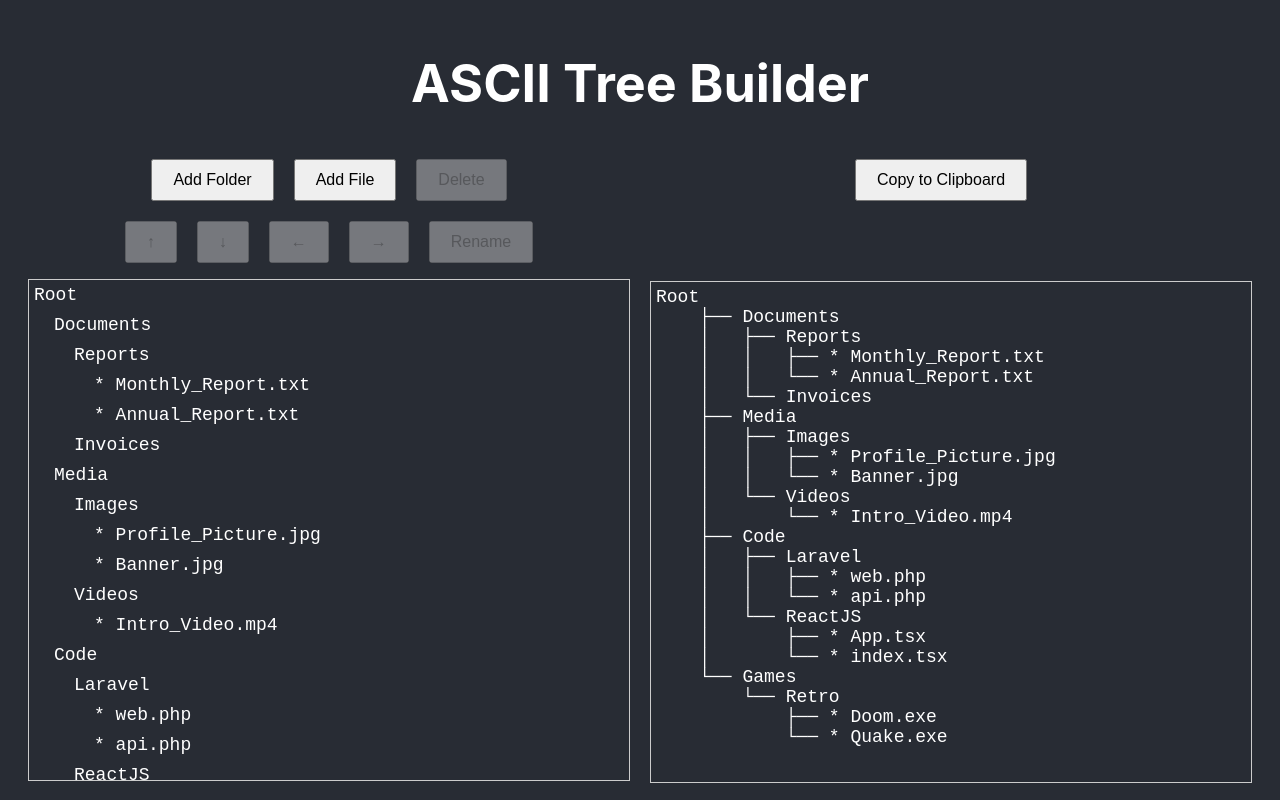
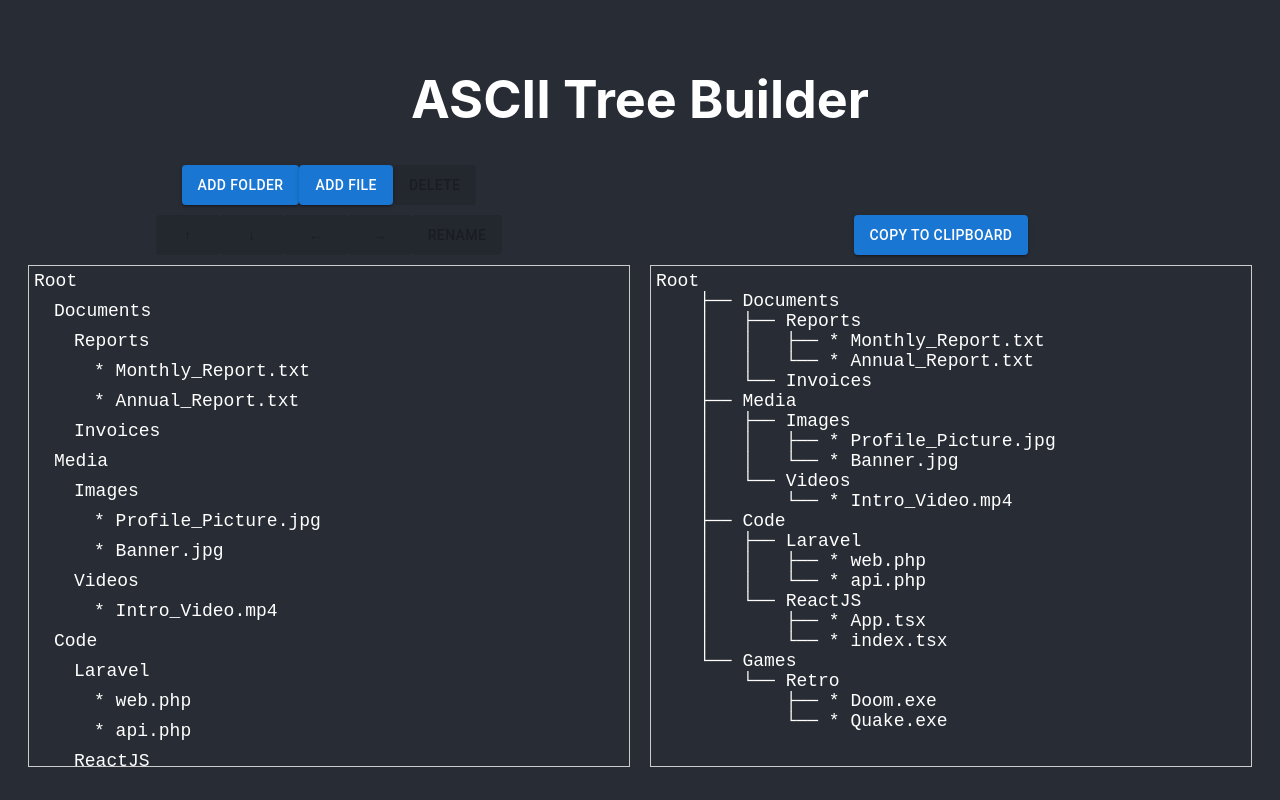
Before and after one commit to chdonncha/ascii-tree-builder-old, a React (Create React App) app in the folder ascii-tree-builder/: page / in a window 1280 px wide. Built offline with nearby package versions, Linux system fonts and the light colour scheme.

Commit message:
Standardise Styling components

```diff
--- a/ascii-tree-builder/src/App.scss
+++ b/ascii-tree-builder/src/App.scss
@@ -16,9 +16,3 @@
 .App-link {
   color: #61dafb;
 }
-
-.button-style {
-  font-size: 16px;
-  padding: 10px 20px;
-  margin: 10px;
-}
--- a/ascii-tree-builder/src/components/TreeBuilder/TreeBuilder.scss
+++ b/ascii-tree-builder/src/components/TreeBuilder/TreeBuilder.scss
@@ -1,21 +1,16 @@
 .container {
   display: flex;
+  align-items: flex-start;
 }
 
-.input-box {
-  display: flex;
-  flex-direction: column;
-}
-
-.button-container {
-  height: 120px;
+.button-row {
+  height: 40px;
   margin-bottom: 10px;
 }
 
-.row-list, .output-box {
+.input-list, .output-list {
   list-style-type: none;
   padding: 0;
-  margin: 0;
   font-family: monospace;
   font-size: 18px;
   border: 1px solid #ccc;
@@ -24,18 +19,17 @@
   overflow-y: auto;
 }
 
-.row-list li {
+.input-list li {
   padding: 5px;
   cursor: pointer;
   text-align: left;
 }
 
-.output-box {
+.output-list {
   white-space: pre-wrap;
   overflow-y: auto;
   text-align: left;
   margin-left: 20px;
-  margin-top: 70px;
   border: 1px solid #ccc;
 }
 
@@ -51,3 +45,11 @@
 .hidden-button {
   visibility: hidden;
 }
+
+ul {
+  margin: 0;
+}
+
+.button-style {
+  height: 40px
+}
--- a/ascii-tree-builder/src/components/TreeBuilder/TreeBuilder.tsx
+++ b/ascii-tree-builder/src/components/TreeBuilder/TreeBuilder.tsx
@@ -1,5 +1,6 @@
 import React, { useState, useEffect, useRef } from 'react';
 import './TreeBuilder.scss';
+import Button from '@mui/material/Button';
 
 const TreeBuilder: React.FC = () => {
   const [rows, setRows] = useState<{ content: string; isSelected: boolean }[]>([
@@ -265,43 +266,41 @@ const TreeBuilder: React.FC = () => {
 
   return (
     <div className="container">
-      <div className="input-box" ref={containerRef}>
-        <div className="button-container">
-          <div className="row-container">
-            <button className="button-style" onClick={addFolder}>
+      <div className="input-box">
+        <div className="button-row">
+          <Button variant="contained" className="button-style" onClick={addFolder}>
             Add Folder
-            </button>
-            <button className="button-style" onClick={addFile}>
+          </Button>
+          <Button variant="contained" className="button-style" onClick={addFile}>
             Add File
-            </button>
-
-            <button className="button-style" disabled={selectedRow < 0} onClick={deleteRow}>
+          </Button>
+          <Button variant="contained" className="button-style" disabled={selectedRow < 0} onClick={deleteRow}>
             Delete
-            </button>
-            <div className="row-container">
-              <button className="button-style" disabled={selectedRow < 0} onClick={moveRowUp}>
+          </Button>
+        </div>
+        <div className="button-row">
+          <Button variant="contained" className="button-style" disabled={selectedRow < 0} onClick={moveRowUp}>
             ↑
-              </button>
-              <button className="button-style" disabled={selectedRow < 0} onClick={moveRowDown}>
+          </Button>
+          <Button variant="contained" className="button-style" disabled={selectedRow < 0} onClick={moveRowDown}>
             ↓
-              </button>
-              <button
+          </Button>
+          <Button
+            variant="contained"
             className="button-style"
             disabled={selectedRow < 0 || getIndentation(rows[selectedRow].content) === 0}
             onClick={stepRowOut}
           >
             ←
-              </button>
-              <button className="button-style" disabled={selectedRow <= 0} onClick={stepRowIn}>
+          </Button>
+          <Button variant="contained" className="button-style" disabled={selectedRow <= 0} onClick={stepRowIn}>
             →
-              </button>
-              <button className="button-style" disabled={selectedRow < 0} onClick={startRenaming}>
+          </Button>
+          <Button variant="contained" className="button-style" disabled={selectedRow < 0} onClick={startRenaming}>
             Rename
-              </button>
+          </Button>
         </div>
-          </div>
-        </div>
-        <ul className="row-list">
+        <ul className="input-list">
           {rows.map((row, index) => (
             <li
               key={index}
@@ -336,13 +335,16 @@ const TreeBuilder: React.FC = () => {
           ))}
         </ul>
       </div>
-      <div className="right-panel mono-font">
-        <button className="button-style" onClick={copyToClipboard}>
+      <div className="right-panel">
+        <div className="button-row"></div>
+        <div className="button-row">
+          <Button variant="contained" className="button-style" onClick={copyToClipboard}>
             Copy to Clipboard
-        </button>
-        <pre className="output-box">
+          </Button>
+        </div>
+        <div className="output-list">
           <div className="output-content">{asciiRepresentation.join('\n')}</div>
-        </pre>
+        </div>
       </div>
     </div>
   );
```
Also changed, not shown: ascii-tree-builder/src/App.tsx (+4 -5 lines). Lines whose indentation alone changed are shown as unchanged.
